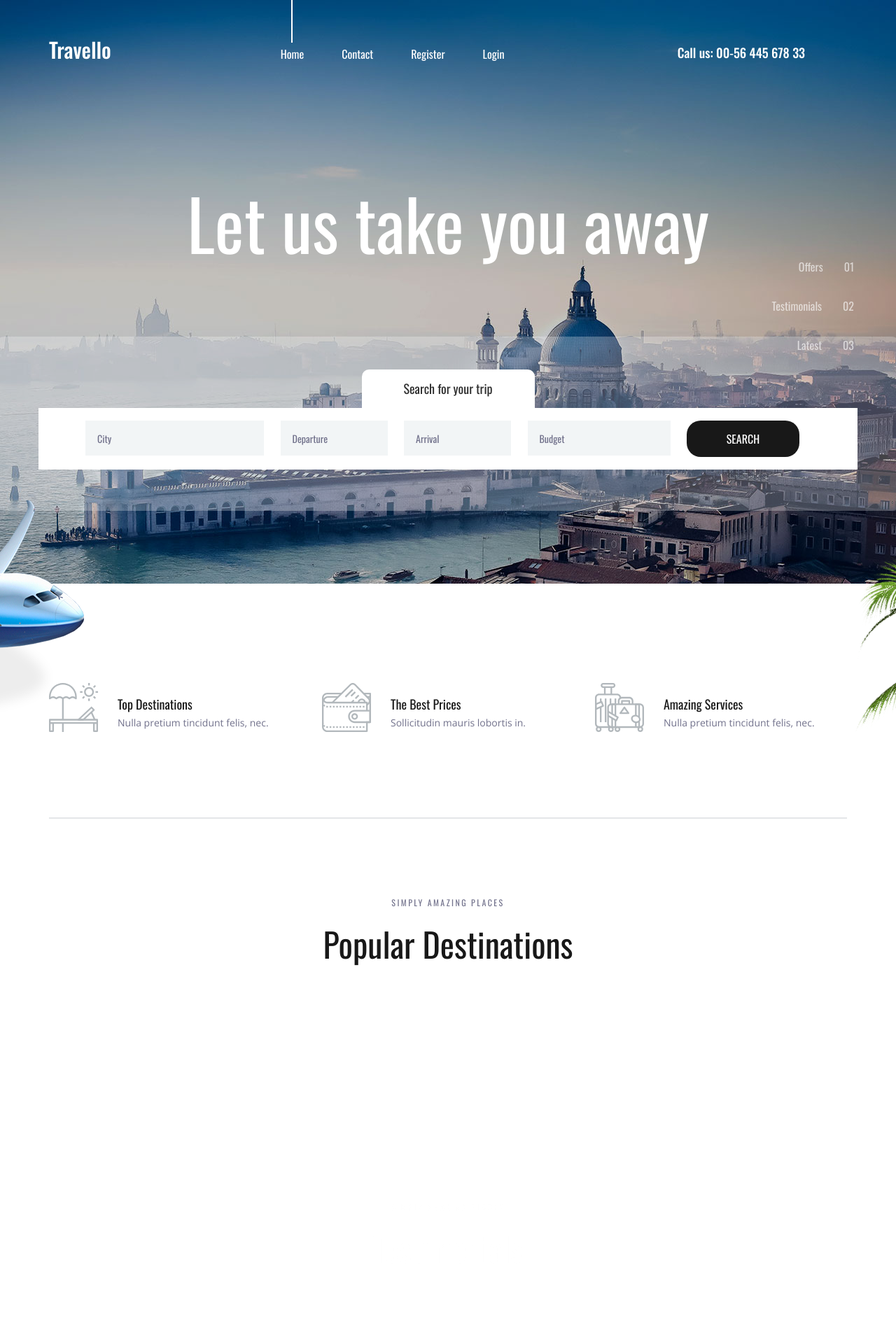
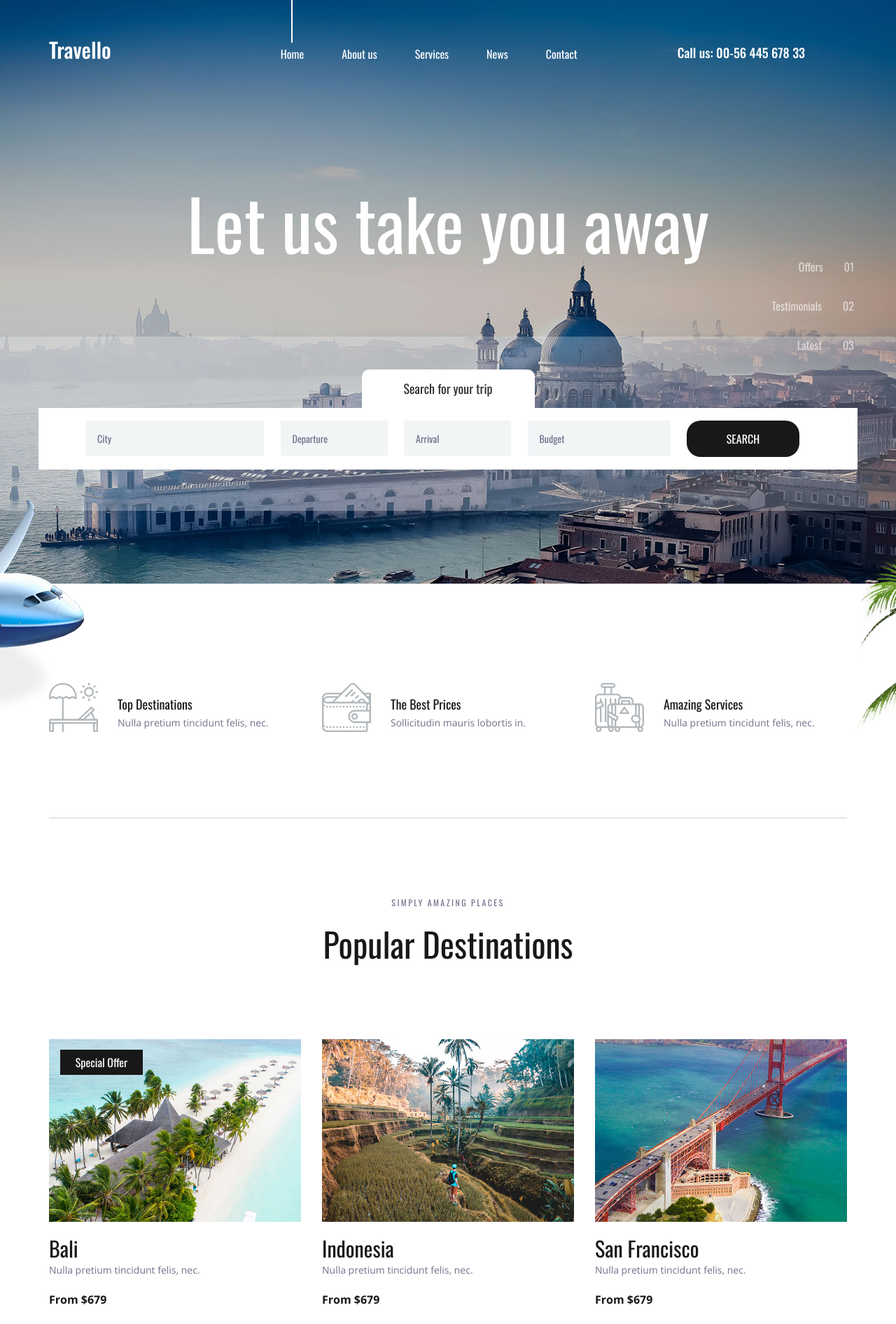
Before and after one commit to Suman-Khadka-2002/django-projects, a Django app: page / in a window 1280 px wide. Shown: the top 1892 px of the page at 70% size. Run offline with Django 4.2, Linux system fonts and the light colour scheme; some libraries are stand-ins or nearby versions.

Commit message:
modified

```diff
--- a/myFirstProject/templates/index.html
+++ b/myFirstProject/templates/index.html
@@ -8,15 +6,14 @@
 <meta http-equiv="X-UA-Compatible" content="IE=edge">
 <meta name="description" content="Travello template project">
 <meta name="viewport" content="width=device-width, initial-scale=1">
-<link rel="stylesheet" type="text/css" href="{%static 'styles/bootstrap4/bootstrap.min.css' %}">
-<link href="{%static 'plugins/font-awesome-4.7.0/css/font-awesome.min.css' %}" rel="stylesheet" type="text/css">
-<link rel="stylesheet" type="text/css" href="{%static 'plugins/OwlCarousel2-2.2.1/owl.carousel.css' %}">
-<link rel="stylesheet" type="text/css" href="{%static 'plugins/OwlCarousel2-2.2.1/owl.theme.default.css' %}">
-<link rel="stylesheet" type="text/css" href="{%static 'plugins/OwlCarousel2-2.2.1/animate.css' %}">
-<link rel="stylesheet" type="text/css" href="{%static 'styles/main_styles.css' %}">
-<link rel="stylesheet" type="text/css" href="{%static 'styles/responsive.css' %}">
+<link rel="stylesheet" type="text/css" href="styles/bootstrap4/bootstrap.min.css">
+<link href="plugins/font-awesome-4.7.0/css/font-awesome.min.css" rel="stylesheet" type="text/css">
+<link rel="stylesheet" type="text/css" href="plugins/OwlCarousel2-2.2.1/owl.carousel.css">
+<link rel="stylesheet" type="text/css" href="plugins/OwlCarousel2-2.2.1/owl.theme.default.css">
+<link rel="stylesheet" type="text/css" href="plugins/OwlCarousel2-2.2.1/animate.css">
+<link rel="stylesheet" type="text/css" href="styles/main_styles.css">
+<link rel="stylesheet" type="text/css" href="styles/responsive.css">
 </head>
-{% block content %}
 <body>
 
 <div class="super_container">
@@ -33,18 +30,10 @@
 							<nav class="main_nav">
 								<ul class="d-flex flex-row align-items-start justify-content-start">
 									<li class="active"><a href="index.html">Home</a></li>
-									<!-- <li><a href="about.html">About us</a></li>
+									<li><a href="about.html">About us</a></li>
 									<li><a href="#">Services</a></li>
-									<li><a href="news.html">News</a></li> -->
+									<li><a href="news.html">News</a></li>
 									<li><a href="contact.html">Contact</a></li>
-
-									{% if user.is_authenticated %}
-										<li>Hello, {{user.first_name}}</li>
-										<li><a href="accounts/logout">Logout</a></li>
-									{% else %}
-										<li><a href="accounts/register">Register</a></li>
-										<li><a href="accounts/login">Login</a></li>
-										{% endif %}
 								</ul>
 							</nav>
 							<div class="header_phone ml-auto">Call us: 00-56 445 678 33</div>
@@ -111,7 +100,7 @@
 
 				<!-- Slide -->
 				<div class="owl-item">
-					<div class="background_image" style="background-image:url(static/images/home_slider.jpg)"></div>
+					<div class="background_image" style="background-image:url(images/home_slider.jpg)"></div>
 					<div class="home_slider_content_container">
 						<div class="container">
 							<div class="row">
@@ -127,7 +116,7 @@
 
 				<!-- Slide -->
 				<div class="owl-item">
-					<div class="background_image" style="background-image:url(static/images/home_slider.jpg)"></div>
+					<div class="background_image" style="background-image:url(images/home_slider.jpg)"></div>
 					<div class="home_slider_content_container">
 						<div class="container">
 							<div class="row">
@@ -143,7 +132,7 @@
 
 				<!-- Slide -->
 				<div class="owl-item">
-					<div class="background_image" style="background-image:url(static/images/home_slider.jpg)"></div>
+					<div class="background_image" style="background-image:url(images/home_slider.jpg)"></div>
 					<div class="home_slider_content_container">
 						<div class="container">
 							<div class="row">
@@ -258,27 +247,79 @@
 				<div class="col">
 					<div class="destinations_container item_grid">
 
-						<!-- Running a loop for dynamic number of data -->
-						{%for dest in dests%}
 						<!-- Destination -->
 						<div class="destination item">
 							<div class="destination_image">
-								<img src="{{dest.img.url}}" alt="" height="260px" width="500px">
-								{%if dest.offer %}
+								<img src="images/destination_1.jpg" alt="">
 								<div class="spec_offer text-center"><a href="#">Special Offer</a></div>
-								{% endif %}
 							</div>
 							<div class="destination_content">
-								{% if user.is_authenticated %}
-								<div class="destination_title"><a href="accounts/destinations">{{dest.name}}</a></div>
-								{% else %}
-								<div class="destination_title"><a href="accounts/loginform">{{dest.name}}</a></div>
-								{% endif %}
-								<div class="destination_subtitle"><p>{{dest.dest}}</p></div>
-								<div class="destination_price">From ${{dest.price}}</div>
+								<div class="destination_title"><a href="destinations.html">Bali</a></div>
+								<div class="destination_subtitle"><p>Nulla pretium tincidunt felis, nec.</p></div>
+								<div class="destination_price">From $679</div>
 							</div>
 						</div>
-						{% endfor %}
+
+						<!-- Destination -->
+						<div class="destination item">
+							<div class="destination_image">
+								<img src="images/destination_2.jpg" alt="">
+							</div>
+							<div class="destination_content">
+								<div class="destination_title"><a href="destinations.html">Indonesia</a></div>
+								<div class="destination_subtitle"><p>Nulla pretium tincidunt felis, nec.</p></div>
+								<div class="destination_price">From $679</div>
+							</div>
+						</div>
+
+						<!-- Destination -->
+						<div class="destination item">
+							<div class="destination_image">
+								<img src="images/destination_3.jpg" alt="">
+							</div>
+							<div class="destination_content">
+								<div class="destination_title"><a href="destinations.html">San Francisco</a></div>
+								<div class="destination_subtitle"><p>Nulla pretium tincidunt felis, nec.</p></div>
+								<div class="destination_price">From $679</div>
+							</div>
+						</div>
+
+						<!-- Destination -->
+						<div class="destination item">
+							<div class="destination_image">
+								<img src="images/destination_4.jpg" alt="">
+							</div>
+							<div class="destination_content">
+								<div class="destination_title"><a href="destinations.html">Paris</a></div>
+								<div class="destination_subtitle"><p>Nulla pretium tincidunt felis, nec.</p></div>
+								<div class="destination_price">From $679</div>
+							</div>
+						</div>
+
+						<!-- Destination -->
+						<div class="destination item">
+							<div class="destination_image">
+								<img src="images/destination_5.jpg" alt="">
+							</div>
+							<div class="destination_content">
+								<div class="destination_title"><a href="destinations.html">Phi Phi Island</a></div>
+								<div class="destination_subtitle"><p>Nulla pretium tincidunt felis, nec.</p></div>
+								<div class="destination_price">From $679</div>
+							</div>
+						</div>
+
+						<!-- Destination -->
+						<div class="destination item">
+							<div class="destination_image">
+								<img src="images/destination_6.jpg" alt="">
+							</div>
+							<div class="destination_content">
+								<div class="destination_title"><a href="destinations.html">Mykonos</a></div>
+								<div class="destination_subtitle"><p>Nulla pretium tincidunt felis, nec.</p></div>
+								<div class="destination_price">From $679</div>
+							</div>
+						</div>
+
 					</div>
 				</div>
 			</div>
@@ -360,7 +401,7 @@
 
 						<!-- News Post -->
 						<div class="news_post d-flex flex-md-row flex-column align-items-start justify-content-start">
-							<div class="news_post_image"><img src="static/images/news_1.jpg" alt=""></div>
+							<div class="news_post_image"><img src="images/news_1.jpg" alt=""></div>
 							<div class="news_post_content">
 								<div class="news_post_date d-flex flex-row align-items-end justify-content-start">
 									<div>02</div>
@@ -380,7 +421,7 @@
 
 						<!-- News Post -->
 						<div class="news_post d-flex flex-md-row flex-column align-items-start justify-content-start">
-							<div class="news_post_image"><img src="static/images/news_2.jpg" alt=""></div>
+							<div class="news_post_image"><img src="images/news_2.jpg" alt=""></div>
 							<div class="news_post_content">
 								<div class="news_post_date d-flex flex-row align-items-end justify-content-start">
 									<div>01</div>
@@ -400,7 +441,7 @@
 
 						<!-- News Post -->
 						<div class="news_post d-flex flex-md-row flex-column align-items-start justify-content-start">
-							<div class="news_post_image"><img src="static/images/news_3.jpg" alt=""></div>
+							<div class="news_post_image"><img src="images/news_3.jpg" alt=""></div>
 							<div class="news_post_content">
 								<div class="news_post_date d-flex flex-row align-items-end justify-content-start">
 									<div>29</div>
```
Also changed, not shown: other parts of myFirstProject/templates/index.html (+20 -23 lines).
